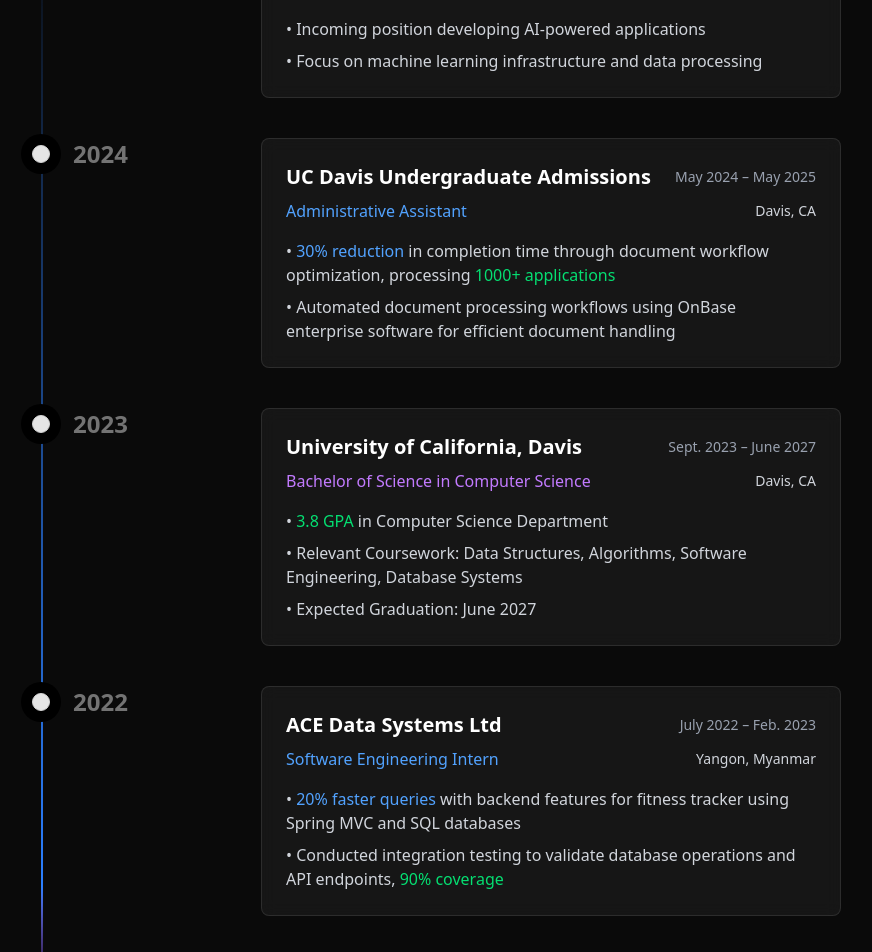
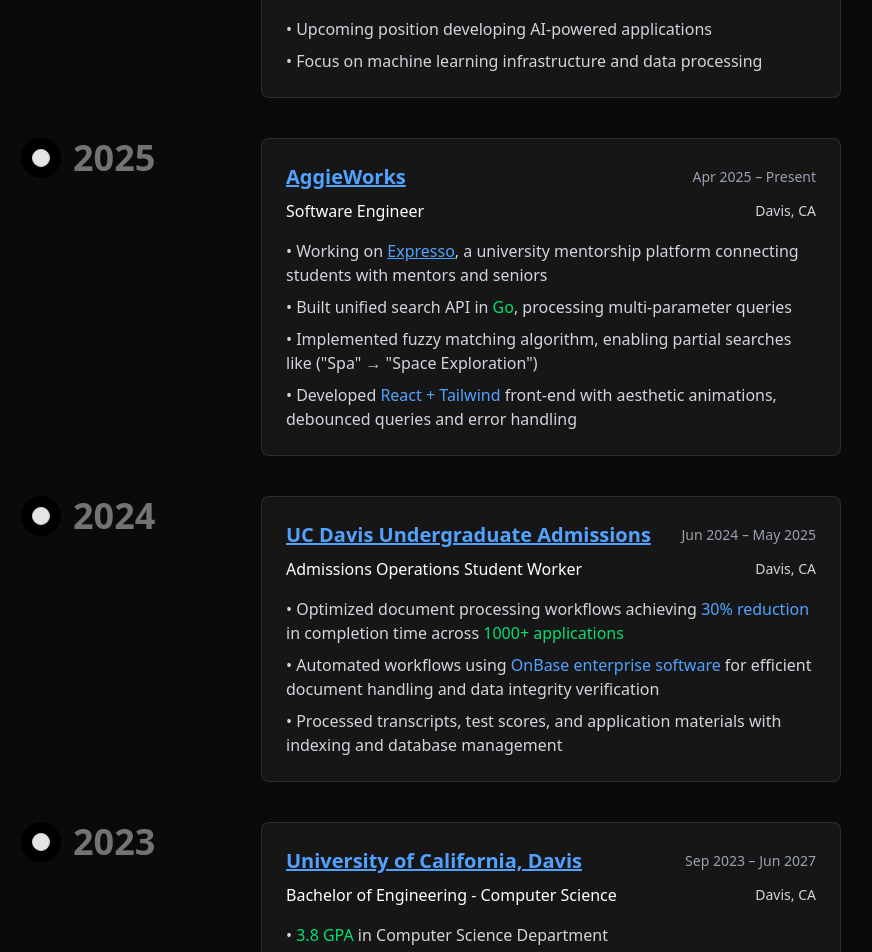
Before and after one commit to DommyMM/portfolio, a Next.js app: page / in a window 1280 px wide. Shown: the part 1660-2612 px from the top of the page, without its empty margins (215-1087 px from the left). Built offline with nearby package versions, Linux system fonts and the light colour scheme.

Commit message:
add links and change color

```diff
--- a/src/components/WorkEducation.tsx
+++ b/src/components/WorkEducation.tsx
@@ -7,23 +7,27 @@ const workEducationData = [
     {
         title: (
             <div className="text-center">
-                <div className="text-2xl font-bold text-neutral-500">2025</div>
+                <div className="text-4xl font-black">2025</div>
             </div>
         ),
         content: (
             <div>
                 <div className="mb-4">
                     <div className="flex justify-between items-center mb-2">
-                        <h3 className="text-xl font-semibold text-white">Lumeno AI</h3>
+                        <h3 className="text-xl font-semibold text-white">
+                            <a href="https://www.lumenoai.com/" target="_blank" rel="noopener noreferrer" className="text-blue-400 hover:text-blue-300 transition-colors underline">
+                                Lumeno AI
+                            </a>
+                        </h3>
                         <p className="text-gray-400 text-sm">July 2025 – Sep. 2025</p>
                     </div>
                     <div className="flex justify-between items-center">
-                        <p className="text-blue-400 font-medium">Software Engineer Intern</p>
+                        <p className="text-white font-medium">Software Engineer Intern</p>
                         <p className="text-gray-300 text-sm">New York, NY (Remote)</p>
                     </div>
                 </div>
                 <div className="space-y-2">
-                    <p className="text-gray-300">• Incoming position developing AI-powered applications</p>
+                    <p className="text-gray-300">• Upcoming position developing AI-powered applications</p>
                     <p className="text-gray-300">• Focus on machine learning infrastructure and data processing</p>
                 </div>
             </div>
@@ -32,24 +36,30 @@ const workEducationData = [
     {
         title: (
             <div className="text-center">
-                <div className="text-2xl font-bold text-neutral-500">2024</div>
+                <div className="text-4xl font-black">2025</div>
             </div>
         ),
         content: (
             <div>
                 <div className="mb-4">
                     <div className="flex justify-between items-center mb-2">
-                        <h3 className="text-xl font-semibold text-white">UC Davis Undergraduate Admissions</h3>
-                        <p className="text-gray-400 text-sm">May 2024 – May 2025</p>
+                        <h3 className="text-xl font-semibold text-white">
+                            <a href="https://aggieworks.org/" target="_blank" rel="noopener noreferrer" className="text-blue-400 hover:text-blue-300 transition-colors underline">
+                                AggieWorks
+                            </a>
+                        </h3>
+                        <p className="text-gray-400 text-sm">Apr 2025 – Present</p>
                     </div>
                     <div className="flex justify-between items-center">
-                        <p className="text-blue-400 font-medium">Administrative Assistant</p>
+                        <p className="text-white font-medium">Software Engineer</p>
                         <p className="text-gray-300 text-sm">Davis, CA</p>
                     </div>
                 </div>
                 <div className="space-y-2">
-                    <p className="text-gray-300">• <span className="text-blue-400 font-medium">30% reduction</span> in completion time through document workflow optimization, processing <span className="text-green-400 font-medium">1000+ applications</span></p>
-                    <p className="text-gray-300">• Automated document processing workflows using OnBase enterprise software for efficient document handling</p>
+                    <p className="text-gray-300">• Working on <a href="https://www.expressodavis.org/" target="_blank" rel="noopener noreferrer" className="text-blue-400 font-medium hover:text-blue-300 underline">Expresso</a>, a university mentorship platform connecting students with mentors and seniors</p>
+                    <p className="text-gray-300">• Built unified search API in <span className="text-green-400 font-medium">Go</span>, processing multi-parameter queries</p>
+                    <p className="text-gray-300">• Implemented fuzzy matching algorithm, enabling partial searches like ("Spa" → "Space Exploration")</p>
+                    <p className="text-gray-300">• Developed <span className="text-blue-400 font-medium">React + Tailwind</span> front-end with aesthetic animations, debounced queries and error handling</p>
                 </div>
             </div>
         ),
@@ -57,24 +67,59 @@ const workEducationData = [
     {
         title: (
             <div className="text-center">
-                <div className="text-2xl font-bold text-neutral-500">2023</div>
+                <div className="text-4xl font-black">2024</div>
             </div>
         ),
         content: (
             <div>
                 <div className="mb-4">
                     <div className="flex justify-between items-center mb-2">
-                        <h3 className="text-xl font-semibold text-white">University of California, Davis</h3>
-                        <p className="text-gray-400 text-sm">Sept. 2023 – June 2027</p>
+                        <h3 className="text-xl font-semibold text-white">
+                            <a href="https://www.ucdavis.edu/admissions/undergraduate" target="_blank" rel="noopener noreferrer" className="text-blue-400 hover:text-blue-300 transition-colors underline">
+                                UC Davis Undergraduate Admissions
+                            </a>
+                        </h3>
+                        <p className="text-gray-400 text-sm">Jun 2024 – May 2025</p>
                     </div>
                     <div className="flex justify-between items-center">
-                        <p className="text-purple-400 font-medium">Bachelor of Science in Computer Science</p>
+                        <p className="text-white font-medium">Admissions Operations Student Worker</p>
+                        <p className="text-gray-300 text-sm">Davis, CA</p>
+                    </div>
+                </div>
+                <div className="space-y-2">
+                    <p className="text-gray-300">• Optimized document processing workflows achieving <span className="text-blue-400 font-medium">30% reduction</span> in completion time across <span className="text-green-400 font-medium">1000+ applications</span></p>
+                    <p className="text-gray-300">• Automated workflows using <span className="text-blue-400 font-medium">OnBase enterprise software</span> for efficient document handling and data integrity verification</p>
+                    <p className="text-gray-300">• Processed transcripts, test scores, and application materials with indexing and database management</p>
+                </div>
+            </div>
+        ),
+    },
+    {
+        title: (
+            <div className="text-center">
+                <div className="text-4xl font-black">2023</div>
+            </div>
+        ),
+        content: (
+            <div>
+                <div className="mb-4">
+                    <div className="flex justify-between items-center mb-2">
+                        <h3 className="text-xl font-semibold text-white">
+                            <a href="https://www.ucdavis.edu/admissions/undergraduate" target="_blank" rel="noopener noreferrer" className="text-blue-400 hover:text-blue-300 transition-colors underline">
+                                University of California, Davis
+                            </a>
+                        </h3>
+                        <p className="text-gray-400 text-sm">Sep 2023 – Jun 2027</p>
+                    </div>
+                    <div className="flex justify-between items-center">
+                        <p className="text-white font-medium">Bachelor of Engineering - Computer Science</p>
                         <p className="text-gray-300 text-sm">Davis, CA</p>
                     </div>
                 </div>
                 <div className="space-y-2">
                     <p className="text-gray-300">• <span className="text-green-400 font-medium">3.8 GPA</span> in Computer Science Department</p>
-                    <p className="text-gray-300">• Relevant Coursework: Data Structures, Algorithms, Software Engineering, Database Systems</p>
+                    <p className="text-gray-300">• <span className="text-blue-400 font-medium">Activities:</span> CS Tutoring, AggieWorks</p>
+                    <p className="text-gray-300">• <span className="text-blue-400 font-medium">Coursework:</span> Data Structures & Algorithms, Programming Languages, AI, HCI, Theory of Computation, Software Development (C++), Discrete Math, Computer Organization, Probability & Statistics</p>
                     <p className="text-gray-300">• Expected Graduation: June 2027</p>
                 </div>
             </div>
@@ -83,24 +128,30 @@ const workEducationData = [
     {
         title: (
             <div className="text-center">
-                <div className="text-2xl font-bold text-neutral-500">2022</div>
+                <div className="text-4xl font-black">2022</div>
             </div>
         ),
         content: (
             <div>
                 <div className="mb-4">
                     <div className="flex justify-between items-center mb-2">
-                        <h3 className="text-xl font-semibold text-white">ACE Data Systems Ltd</h3>
+                        <h3 className="text-xl font-semibold text-white">
+                            <a href="https://acedatasystems.com/" target="_blank" rel="noopener noreferrer" className="text-blue-400 hover:text-blue-300 transition-colors underline">
+                                ACE Data Systems Ltd
+                            </a>
+                        </h3>
                         <p className="text-gray-400 text-sm">July 2022 – Feb. 2023</p>
                     </div>
                     <div className="flex justify-between items-center">
-                        <p className="text-blue-400 font-medium">Software Engineering Intern</p>
+                        <p className="text-white font-medium">Software Engineering Intern</p>
                         <p className="text-gray-300 text-sm">Yangon, Myanmar</p>
                     </div>
                 </div>
                 <div className="space-y-2">
-                    <p className="text-gray-300">• <span className="text-blue-400 font-medium">20% faster queries</span> with backend features for fitness tracker using Spring MVC and SQL databases</p>
-                    <p className="text-gray-300">• Conducted integration testing to validate database operations and API endpoints, <span className="text-green-400 font-medium">90% coverage</span></p>
+                    <p className="text-gray-300">• Developed backend features for fitness tracking application using <span className="text-blue-400 font-medium">Spring MVC and SQL</span>, achieving <span className="text-green-400 font-medium">20% faster query performance</span></p>
+                    <p className="text-gray-300">• Implemented secure user authentication with <span className="text-blue-400 font-medium">JWT</span> and hashed credentials, plus activity tracking systems</p>
+                    <p className="text-gray-300">• Conducted integration testing validating database operations and API endpoints with <span className="text-green-400 font-medium">90% test coverage</span></p>
+                    <p className="text-gray-300">• Collaborated on mobile application workflow and server-side logistics</p>
                 </div>
             </div>
         ),
--- a/src/components/ui/Timeline.tsx
+++ b/src/components/ui/Timeline.tsx
@@ -16,6 +16,7 @@ export const Timeline = ({ data }: TimelineProps) => {
     const ref = useRef<HTMLDivElement>(null);
     const containerRef = useRef<HTMLDivElement>(null);
     const [height, setHeight] = useState(0);
+    const [isLineMoving, setIsLineMoving] = useState(false);
 
     useEffect(() => {
         if (ref.current) {
@@ -32,6 +33,13 @@ export const Timeline = ({ data }: TimelineProps) => {
     const heightTransform = useTransform(scrollYProgress, [0, 1], [0, height]);
     const opacityTransform = useTransform(scrollYProgress, [0, 0.1], [0, 1]);
 
+    useEffect(() => {
+        const unsubscribe = scrollYProgress.on("change", (progress) => {
+            setIsLineMoving(progress > 0);
+        });
+        return () => unsubscribe();
+    }, [scrollYProgress]);
+
     return (
         <div className="w-full bg-transparent font-sans" ref={containerRef}>
             <div className="max-w-7xl mx-auto py-20 px-4">
@@ -45,13 +53,17 @@ export const Timeline = ({ data }: TimelineProps) => {
                                 <div className="h-10 absolute left-3 md:left-3 w-10 rounded-full bg-black dark:bg-white flex items-center justify-center">
                                     <div className="h-4 w-4 rounded-full bg-neutral-200 dark:bg-neutral-800 border border-neutral-300 dark:border-neutral-700 p-2" />
                                 </div>
-                                <div className="hidden md:block text-xl md:pl-16 md:text-4xl font-black text-white dark:text-white">
+                                <div className={`hidden md:block text-xl md:pl-16 md:text-4xl font-black transition-colors duration-300 ${
+                                    isLineMoving ? 'text-white' : 'text-neutral-500'
+                                }`}>
                                     {item.title}
                                 </div>
                             </div>
 
                             <div className="relative pl-20 md:pl-2 w-full flex-grow">
-                                <div className="md:hidden block text-lg mb-4 text-left font-black text-white dark:text-white">
+                                <div className={`md:hidden block text-lg mb-4 text-left font-black transition-colors duration-300 ${
+                                    isLineMoving ? 'text-white' : 'text-neutral-500'
+                                }`}>
                                     {item.title}
                                 </div>
                                 <div className="bg-white/5 rounded-lg border border-white/10 p-6 backdrop-blur-sm">
```
